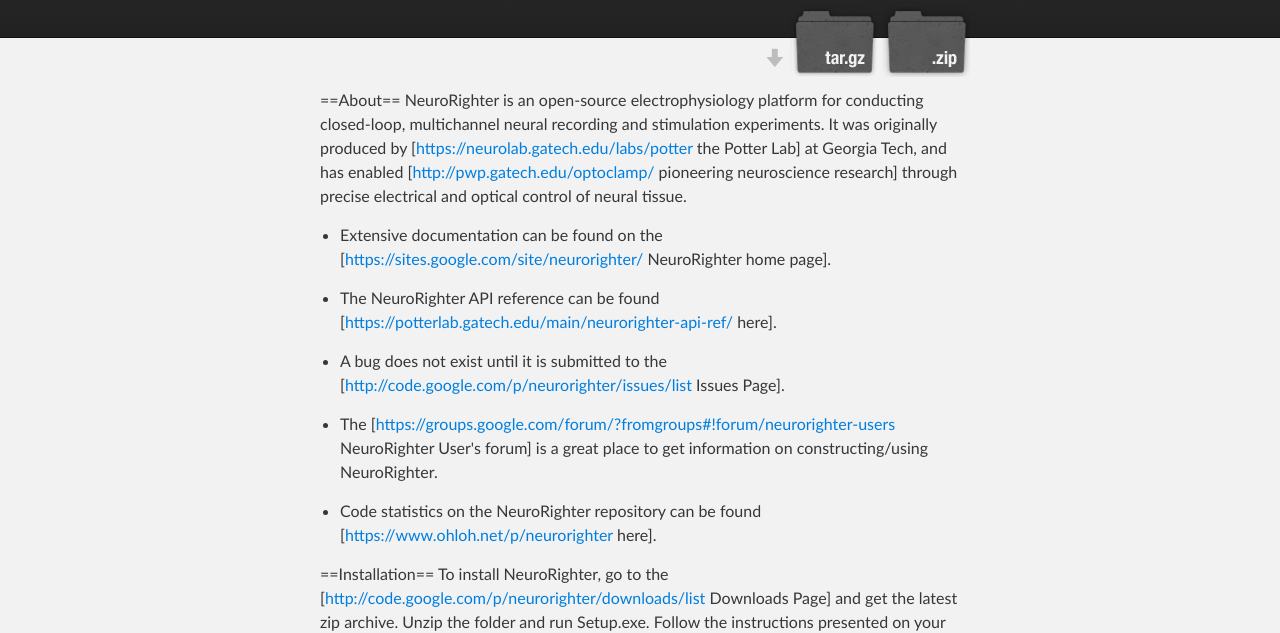
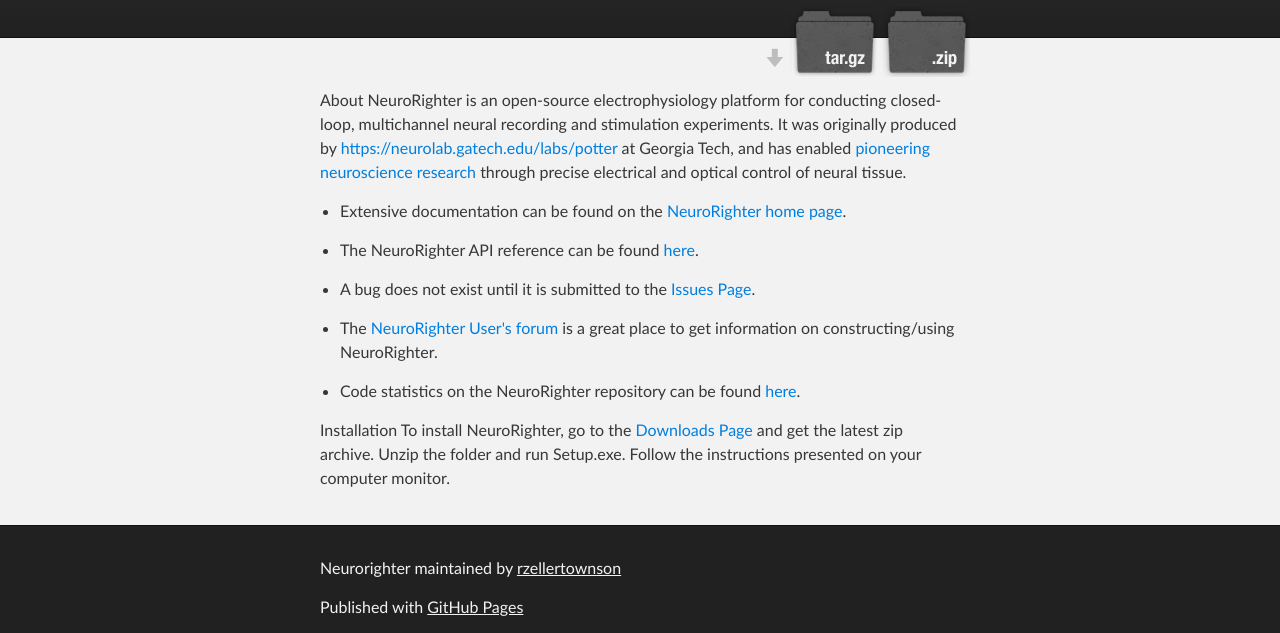
Before and after one commit to rzellertownson/neurorighter, a plain HTML site: page index.html in a window 1280 px wide. Shown: the part 172-805 px from the top of the page. Drawn offline with Linux system fonts and the light colour scheme.

Commit message:
fixing the grab from google code about page

```diff
--- a/index.html
+++ b/index.html
@@ -31,19 +31,19 @@
     <!-- MAIN CONTENT -->
     <div id="main_content_wrap" class="outer">
       <section id="main_content" class="inner">
-        <p>==About==
-NeuroRighter is an open-source electrophysiology platform for conducting closed-loop, multichannel neural recording and stimulation experiments.  It was originally produced by [<a href="https://neurolab.gatech.edu/labs/potter">https://neurolab.gatech.edu/labs/potter</a> the Potter Lab] at Georgia Tech, and has enabled [<a href="http://pwp.gatech.edu/optoclamp/">http://pwp.gatech.edu/optoclamp/</a> pioneering neuroscience research] through precise electrical and optical control of neural tissue.</p>
+        <p>About
+NeuroRighter is an open-source electrophysiology platform for conducting closed-loop, multichannel neural recording and stimulation experiments.  It was originally produced by <a href="https://neurolab.gatech.edu/labs/potter">https://neurolab.gatech.edu/labs/potter</a> at Georgia Tech, and has enabled <a href="http://pwp.gatech.edu/optoclamp/">pioneering neuroscience research</a> through precise electrical and optical control of neural tissue.</p>
 
 <ul>
-<li><p>Extensive documentation can be found on the [<a href="https://sites.google.com/site/neurorighter/">https://sites.google.com/site/neurorighter/</a> NeuroRighter home page].</p></li>
-<li><p>The NeuroRighter API reference can be found [<a href="https://potterlab.gatech.edu/main/neurorighter-api-ref/">https://potterlab.gatech.edu/main/neurorighter-api-ref/</a> here].</p></li>
-<li><p>A bug does not exist until it is submitted to the [<a href="http://code.google.com/p/neurorighter/issues/list">http://code.google.com/p/neurorighter/issues/list</a> Issues Page].</p></li>
-<li><p>The [<a href="https://groups.google.com/forum/?fromgroups#!forum/neurorighter-users">https://groups.google.com/forum/?fromgroups#!forum/neurorighter-users</a> NeuroRighter User's forum] is a great place to get information on constructing/using NeuroRighter.</p></li>
-<li><p>Code statistics on the NeuroRighter repository can be found [<a href="https://www.ohloh.net/p/neurorighter">https://www.ohloh.net/p/neurorighter</a> here].</p></li>
+<li><p>Extensive documentation can be found on the <a href="https://sites.google.com/site/neurorighter/">NeuroRighter home page</a>.</p></li>
+<li><p>The NeuroRighter API reference can be found <a href="https://potterlab.gatech.edu/main/neurorighter-api-ref/">here</a>.</p></li>
+<li><p>A bug does not exist until it is submitted to the <a href="http://code.google.com/p/neurorighter/issues/list">Issues Page</a>.</p></li>
+<li><p>The <a href="https://groups.google.com/forum/?fromgroups#!forum/neurorighter-users">NeuroRighter User's forum</a> is a great place to get information on constructing/using NeuroRighter.</p></li>
+<li><p>Code statistics on the NeuroRighter repository can be found <a href="https://www.ohloh.net/p/neurorighter">here</a>.</p></li>
 </ul>
 
-<p>==Installation==
-To install NeuroRighter, go to the [<a href="http://code.google.com/p/neurorighter/downloads/list">http://code.google.com/p/neurorighter/downloads/list</a> Downloads Page] and get the latest zip archive. Unzip the folder and run Setup.exe. Follow the instructions presented on your computer monitor.</p>
+<p>Installation
+To install NeuroRighter, go to the <a href="http://code.google.com/p/neurorighter/downloads/list">Downloads Page</a> and get the latest zip archive. Unzip the folder and run Setup.exe. Follow the instructions presented on your computer monitor.</p>
       </section>
     </div>
 
```
